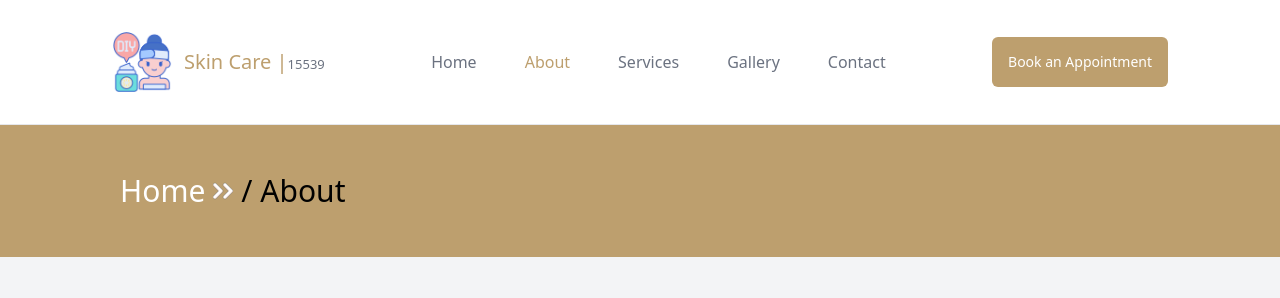
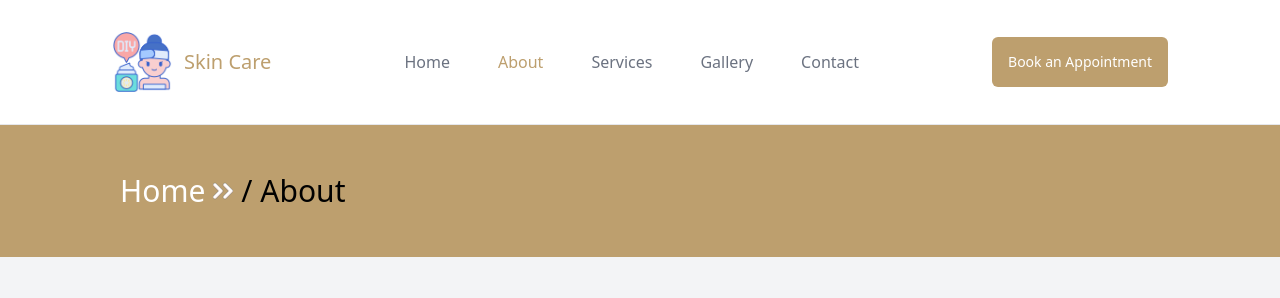
Before and after one commit to RimeshTech/SkinCare, a website: page about.htm in a window 1280 px wide. Shown: the top 298 px of the page. Drawn offline with nearby package versions, Linux system fonts and the light colour scheme.

Commit message:
Update about.htm

```diff
--- a/about.htm
+++ b/about.htm
@@ -43,7 +43,7 @@
           <div class="flex flex-wrap items-center justify-between mx-auto p-4">
             <a href="index.htm" class="flex items-center space-x-3 rtl:space-x-reverse">
               <img src="assets/images/header/1.png" class="h-[60px]" alt="Logo">
-              <span class="self-center text-[20px] text-[#bd9f6e] font-normal whitespace-nowrap">Skin Care |<span class="text-[13px] text-gray-500 font-normal">15539</span></span>
+              <span class="self-center text-[20px] text-[#bd9f6e] font-normal whitespace-nowrap">Skin Care</span>
             </a>
             <div class="flex md:order-2 space-x-3 md:space-x-0 rtl:space-x-reverse">
               <a href="booking.htm">
```
